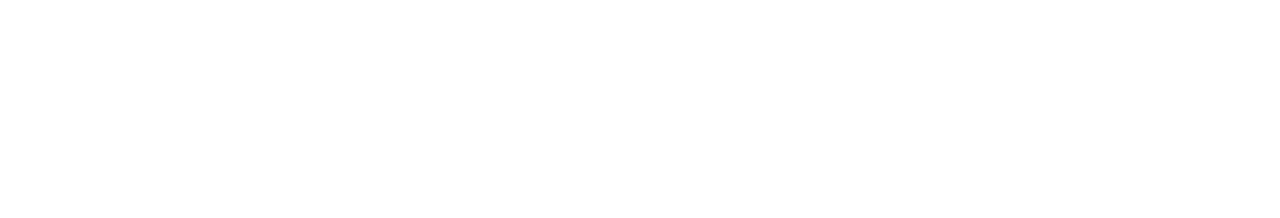
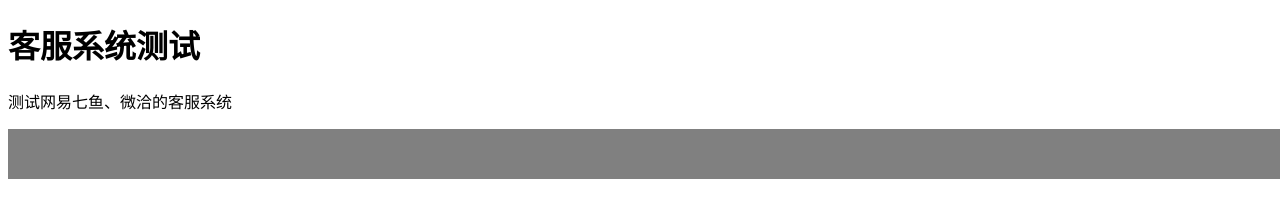
Before and after one commit to MartinJLiu/MartinJLiu.github.io, a plain HTML site: page qykftest.html in a window 1280 px wide. Drawn offline with Linux system fonts and the light colour scheme.

Commit message:
微洽客服接入测试

```diff
--- a/qykftest.html
+++ b/qykftest.html
@@ -2,9 +2,38 @@
 <html>
     <head>
         <meta charset="utf-8">
-        <title>Web访客接入</title>
+        <title>客服系统测试</title>
+        <style type="text/css">
+        	h1,p {text-align: middle;font-family: sans-serif;}
+			#footer li{
+				position: absolute;bottom: 0,left:0;width: 100%;height: 50px;
+				list-style:none;display: inline;background-color: grey;
+			}
+        </style>
     </head>
     <body>
+    <h1>客服系统测试</h1>
+    <p>测试网易七鱼、微洽的客服系统</p>
+    <div id="footer">
+    	<li></li>
+    	<li></li>
+    	<li></li>
+    	<li></li>
+    </div>
+    <script type='text/javascript'>
+    (function(m, ei, q, i, a, j, s) {
+        m[i] = m[i] || function() {
+            (m[i].a = m[i].a || []).push(arguments)
+        };
+        j = ei.createElement(q),
+            s = ei.getElementsByTagName(q)[0];
+        j.async = true;
+        j.charset = 'UTF-8';
+        j.src = '//static.meiqia.com/dist/meiqia.js?_=t';
+        s.parentNode.insertBefore(j, s);
+    })(window, document, 'script', '_MEIQIA');
+    _MEIQIA('entId', 67706);
+</script>
             <!-- content -->
        <script src="https://qiyukf.com/script/0818f503707f7bb6b79ae1347bb534dc.js" defer async></script>
     </body>
```
